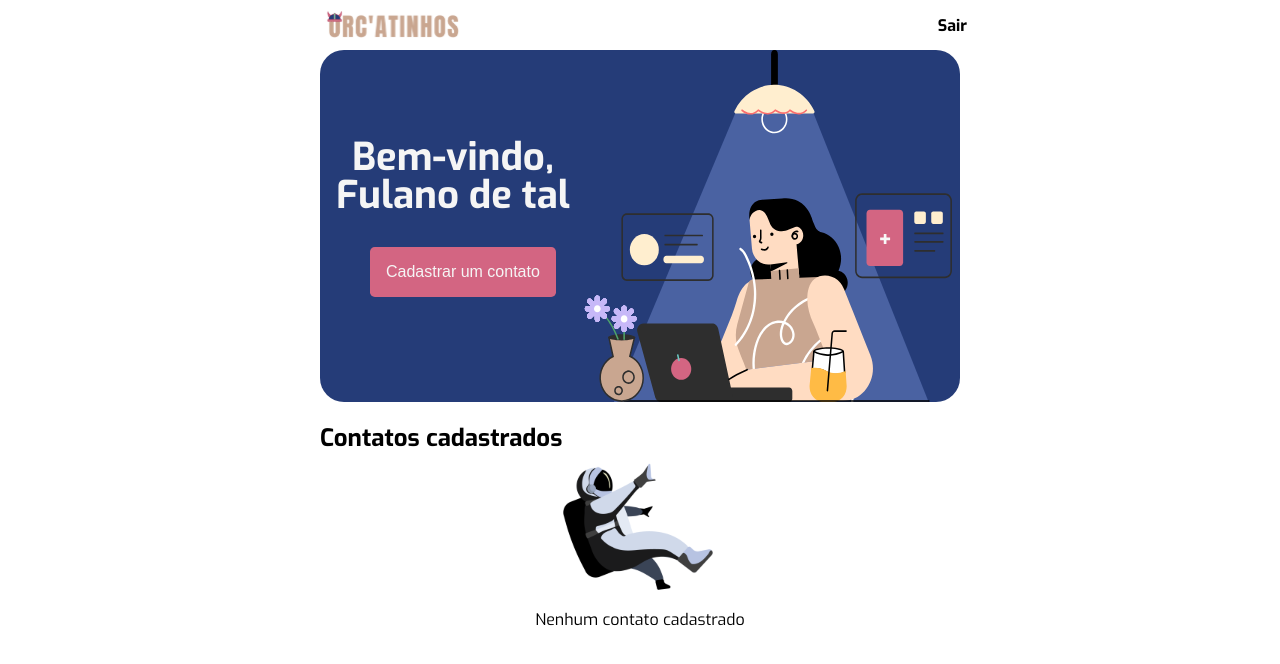
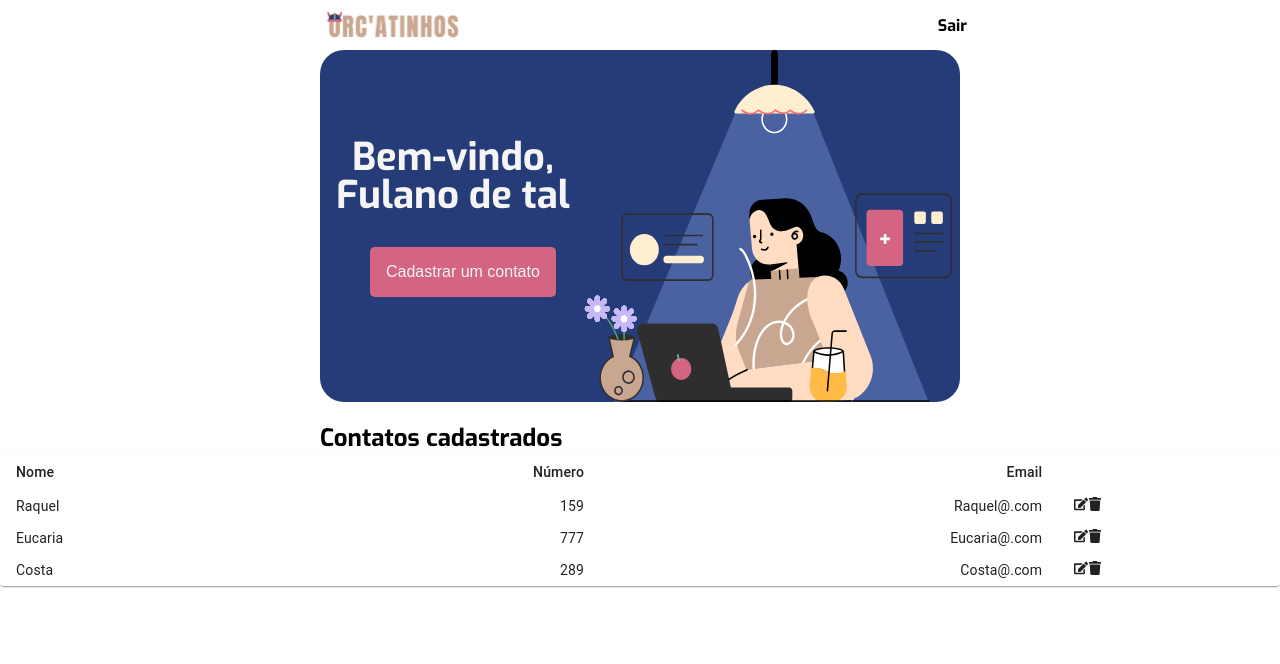
Before and after one commit to guibrbs/Orcatinhos, a React (Create React App) app in the folder frontend/: page / in a window 1280 px wide. Shown: the top 664 px of the page. Built offline with nearby package versions, Linux system fonts and the light colour scheme; the HTML template or start-up script is replaced by a standard one.

Commit message:
Contacts component
Criação do componente de contatos. Ainda em teste, na pasta ListContacts tem dois arquivos (Contacts e ListContacts) que eu tentei primeiro. O arquivo teste foi criado pra substituir as duas. Nesse commit também ajeitei algumas coisas do css da home (backgroud , display... ).

```diff
--- a/frontend/package.json
+++ b/frontend/package.json
@@ -3,6 +3,9 @@
   "version": "0.1.0",
   "private": true,
   "dependencies": {
+    "@emotion/react": "^11.9.3",
+    "@emotion/styled": "^11.9.3",
+    "@mui/material": "^5.8.7",
     "@testing-library/jest-dom": "^5.16.4",
     "@testing-library/react": "^13.3.0",
     "@testing-library/user-event": "^13.5.0",
@@ -10,6 +13,7 @@
     "@types/node": "^16.11.41",
     "@types/react": "^18.0.14",
     "@types/react-dom": "^18.0.5",
+    "@types/react-native-table-component": "^1.2.4",
     "framer-motion": "^6.3.16",
     "react": "^18.2.0",
     "react-dom": "^18.2.0",
--- /dev/null
+++ b/frontend/src/components/ButtonContact/Button.tsx
@@ -0,0 +1,21 @@
+import { FaEdit } from 'react-icons/fa';
+import { FaTrash } from 'react-icons/fa';
+
+function Buttons () {
+    return (
+        <div>
+            <FaEdit
+                className='edit-icon '
+                onClick={() => ({})}
+            />
+            <FaTrash
+                className='edit-icon '
+                onClick={() => ({})}
+        />
+        </div>
+
+    );
+
+}
+
+export default Buttons;
--- /dev/null
+++ b/frontend/src/components/ListContacts/ListContacs.tsx
@@ -0,0 +1,26 @@
+
+
+import "../../styles/ListContacts.css"
+import Contact from './Contacts';
+
+export function ListContacs () {
+    return(
+        <div className="adrift-text">
+            <table>
+            <thead>
+                <tr>
+                    <th>Nome</th>
+                    <th>Telefone</th>
+                    <th>E-mail</th>
+                </tr>
+
+            </thead>
+            <Contact name='Raquel' number={31} email='raquel@gmail.com'/>
+            <Contact name='Costa' number={57} email='costa@gmail.com'/>
+
+
+        </table>
+
+        </div>
+    )
+}
--- /dev/null
+++ b/frontend/src/components/ListContacts/test.tsx
@@ -0,0 +1,74 @@
+import * as React from 'react';
+import Table from '@mui/material/Table';
+import TableBody from '@mui/material/TableBody';
+import TableCell , { tableCellClasses } from '@mui/material/TableCell';
+import TableContainer from '@mui/material/TableContainer';
+import TableHead from '@mui/material/TableHead';
+import TableRow from '@mui/material/TableRow';
+import Paper from '@mui/material/Paper';
+import Buttons from '../ButtonContact/Button'
+
+
+function createData(
+  name: string,
+  number: number,
+  email: string,
+) {
+  return { name, number, email };
+}
+
+// interface Contact {
+//     name: string;
+//     number: number;
+//     email: string;
+// }
+
+const rows = [
+  createData('Raquel', 159, 'Raquel@.com'),
+  createData('Eucaria', 777, 'Eucaria@.com'),
+  createData('Costa', 289, 'Costa@.com'),
+];
+
+export default function Contacts() {
+  return (
+    <TableContainer component={Paper}>
+        <Table
+            sx={{
+                [`& .${tableCellClasses.root}`]: {
+                    borderBottom: "none"
+                  }, minWidth: 100
+            }}
+            size="small"
+            aria-label="a dense table"
+
+        >
+        <TableHead>
+          <TableRow>
+            <TableCell >Nome</TableCell>
+            <TableCell align="right">Número</TableCell>
+            <TableCell align="right">Email</TableCell>
+            {/* <TableCell align="right">Protein&nbsp;(g)</TableCell> */}
+          </TableRow>
+        </TableHead>
+        <TableBody>
+          {rows.map((row) => (
+            <TableRow
+              key={row.name}
+              sx={{ '&:last-child td, &:last-child th': { border: 0 } }}
+            >
+              <TableCell component="th" scope="row">
+                {row.name}
+              </TableCell>
+              <TableCell align="right">{row.number}</TableCell>
+              <TableCell align="right">{row.email}</TableCell>
+              <TableCell>
+                <Buttons/>
+              </TableCell>
+              {/* <TableCell align="right"> -&nbsp;x</TableCell> */}
+            </TableRow>
+          ))}
+        </TableBody>
+      </Table>
+    </TableContainer>
+  );
+}
--- a/frontend/src/pages/Home.css
+++ b/frontend/src/pages/Home.css
@@ -1,3 +1,11 @@
+.section{
+    background-color: #EEEEEE;
+    height: '100%';
+    width: '100%';
+    display: contents;
+}
+
+
 .navbar{
     padding: 10px;
     display: flex;
--- a/frontend/src/pages/Home.tsx
+++ b/frontend/src/pages/Home.tsx
@@ -2,10 +2,13 @@ import Orcatinhos from "./../assets/orcatinhos.svg"
 import "./Home.css"
 import homeIllustration from "./../assets/home-illustration.svg"
 import { NoContacts } from "../components/noContacts"
+import { ListContacs} from "../components/ListContacts/ListContacs"
+import Contacts  from "../components/ListContacts/test"
+
 
 export function HomePage(){
     return(
-        <section>
+        <section className="section">
             <div className="navbar">
                 <img src={Orcatinhos} alt="" className="logo"/>
                 <p className="exit">Sair</p>
@@ -28,7 +31,9 @@ export function HomePage(){
             </div>
 
             <div>
-                <NoContacts/>
+                <Contacts/>
+                {/* <ListContacs/> */}
+                {/*<NoContacts/>*/}
             </div>
 
         </section>
--- /dev/null
+++ b/package.json
@@ -0,0 +1,5 @@
+{
+  "dependencies": {
+    "framer-motion": "^6.4.3"
+  }
+}
```
Also changed, not shown: frontend/src/components/ListContacts/Contacts.tsx (added, +25 -0 lines), frontend/src/styles/ListContacts.css (added, +9 -0 lines), 2 other files (tests, documents, lock files or other folders).
